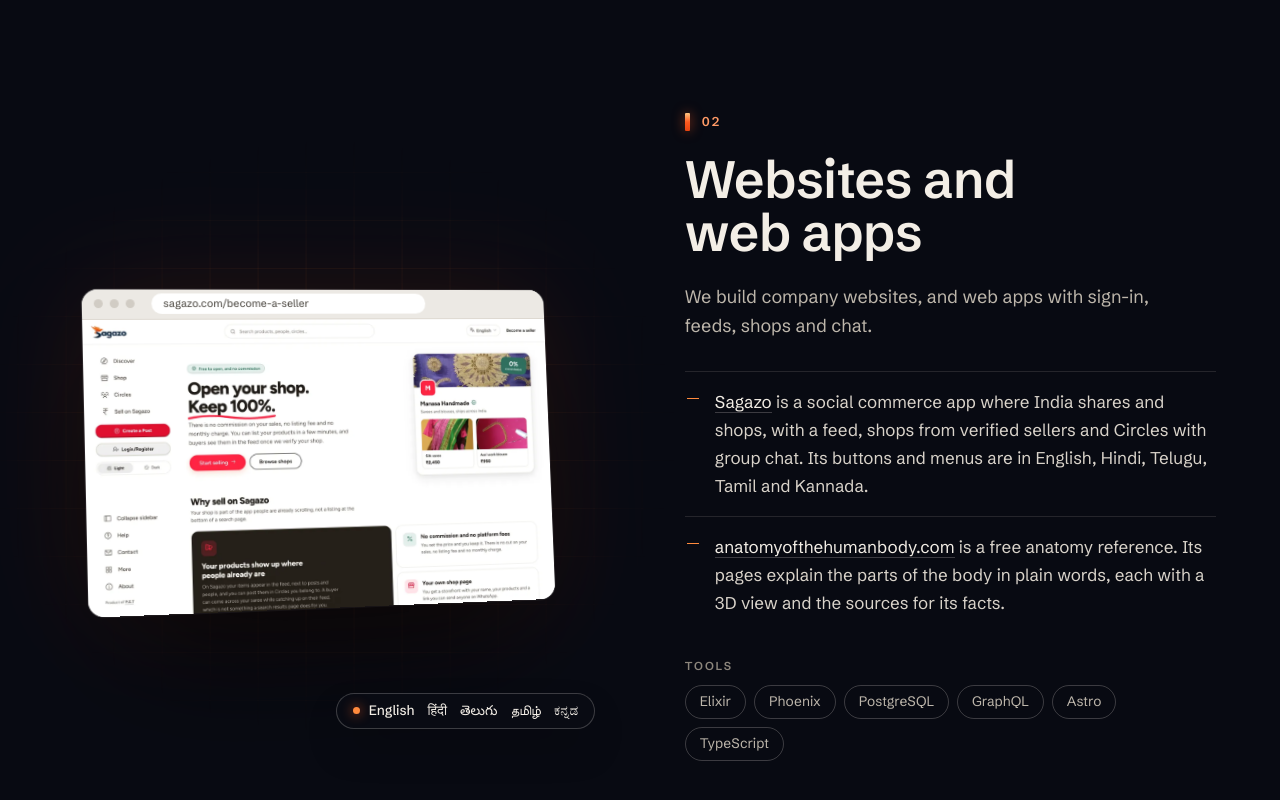
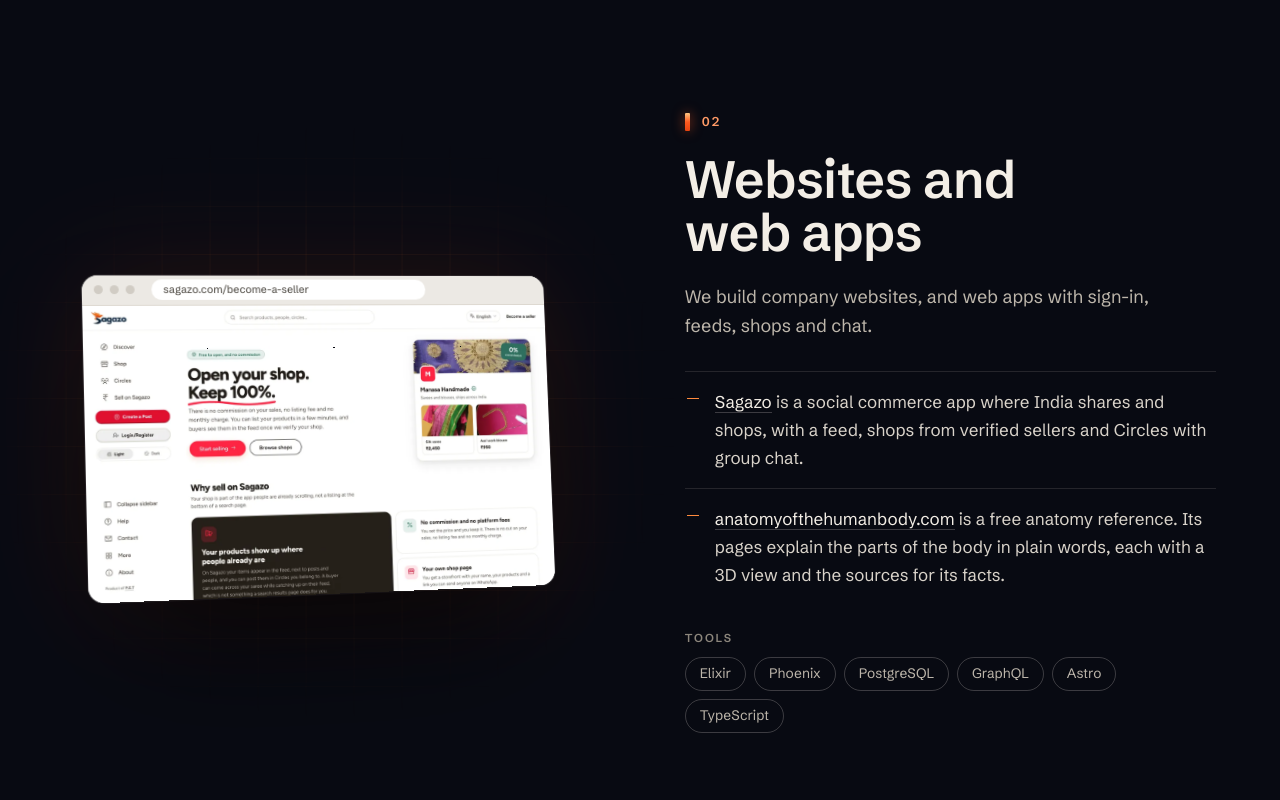
Before and after one commit to ProperEleven/website, a plain HTML site: page services.html in a window 1280 px wide. Shown: the part 1980-2780 px from the top of the page. Drawn offline with Linux system fonts and the light colour scheme; animation ran at ten frames a second; a web font is replaced by a local one.

Commit message:
Services: drop Sagazo's interface languages
- services.html: the languages sentence in the websites section and the language chip on the sagazo.com picture, with their styles
- CLAUDE.md: the languages stay on the Sagazo page, not on Services

Checked: AI-writing grep clean, no unused page styles, websites section at 1440 px.

```diff
--- a/services.html
+++ b/services.html
@@ -516,23 +516,13 @@
         bottom: 6%;
       }
 
-      /* Websites: sagazo.com, with its languages. */
+      /* Websites: sagazo.com in a browser window. */
       .m-web .v-browser {
         top: 14%;
         right: 4%;
         width: 92%;
         transform: rotateY(12deg) rotateX(4deg) rotateZ(-1deg);
         transform-origin: 0 50%;
-      }
-
-      .m-web .v-tag--b {
-        left: auto;
-        right: 0;
-        bottom: 4%;
-      }
-
-      .v-langs span + span {
-        margin-left: 4px;
       }
 
       /* Games: Stoppy's worlds float in his sky. */
@@ -1059,8 +1049,7 @@
               <ul class="v-proof" data-reveal>
                 <li>
                   <a href="/sagazo">Sagazo</a> is a social commerce app where India shares and shops, with a feed, shops from
-                  verified sellers and Circles with group chat. Its buttons and menus are in English, Hindi, Telugu, Tamil and
-                  Kannada.
+                  verified sellers and Circles with group chat.
                 </li>
                 <li>
                   <a href="https://anatomyofthehumanbody.com">anatomyofthehumanbody.com</a> is a free anatomy reference. Its
@@ -1083,11 +1072,6 @@
                 <div class="v-browser" data-depth="0.4">
                   <div class="v-browser__bar"><i></i><i></i><i></i><span>sagazo.com/become-a-seller</span></div>
                   <img src="/assets/img/services/sagazo-web.webp" alt="" width="1280" height="780" loading="lazy" />
-                </div>
-                <div class="v-tag v-tag--b" data-depth="1.1">
-                  <div class="v-bob v-langs">
-                    <span lang="en">English</span><span lang="hi">हिंदी</span><span lang="te">తెలుగు</span><span lang="ta">தமிழ்</span><span lang="kn">ಕನ್ನಡ</span>
-                  </div>
                 </div>
               </div>
             </div>
```
Also changed, not shown: 1 other file.
